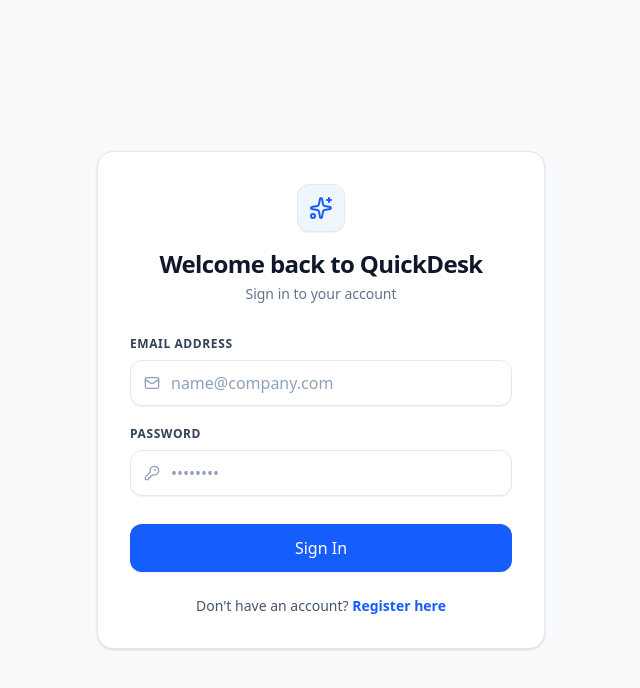
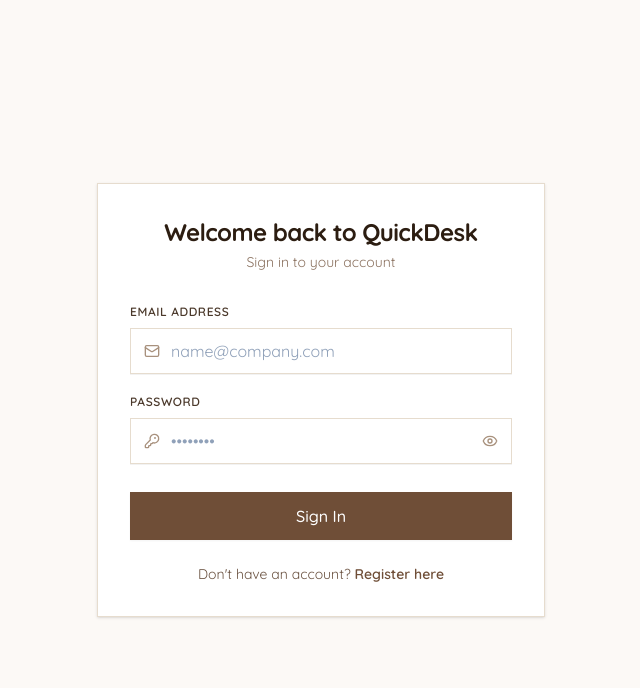
Before and after one commit to shree2698/quickdesk, a Next.js app in the folder frontend/: page /login in a window 1280 px wide. Shown: the top 688 px of the page, without its empty margins (319-959 px from the left). Built offline with nearby package versions, Linux system fonts and the light colour scheme; no server answers.

Commit message:
feat: update global styles for Coffee theme and enhance login page with password visibility toggle

```diff
--- a/frontend/app/globals.css
+++ b/frontend/app/globals.css
@@ -2,41 +2,67 @@
 
 @layer base {
   :root {
-    --bg-primary: #f8fafc;
-    --bg-secondary: #ffffff;
+    --bg-primary: #fcf9f6;
+    --bg-secondary: #f4efe8;
     --bg-card: #ffffff;
-    --bg-card-hover: #f1f5f9;
-    --border-color: #e2e8f0;
-    --border-glow: #3b82f6;
+    --bg-card-hover: #f7f3ee;
+    --border-color: #e6dcce;
+    --border-glow: #8c6747;
 
-    --text-primary: #0f172a;
-    --text-secondary: #475569;
-    --text-muted: #64748b;
+    --text-primary: #2c1d11;
+    --text-secondary: #5c4738;
+    --text-muted: #8c7361;
 
-    --accent-blue: #2563eb;
-    --accent-indigo: #4f46e5;
-    --accent-emerald: #059669;
-    --accent-amber: #d97706;
-    --accent-rose: #e11d48;
+    --accent-coffee: #6f4e37;
+    --accent-espresso: #3d2314;
+    --accent-latte: #c19a6b;
+    --accent-cappuccino: #a67b5b;
+    --accent-cream: #f5ebe0;
   }
 }
 
 body {
   background-color: var(--bg-primary);
   color: var(--text-primary);
-  font-family: system-ui, -apple-system, BlinkMacSystemFont, 'Segoe UI', Roboto, Oxygen, Ubuntu, Cantarell, sans-serif;
+  font-family: var(--font-quicksand), 'Quicksand', system-ui, -apple-system, BlinkMacSystemFont, 'Segoe UI', Roboto, sans-serif;
 }
 
-/* Clean White Panel Utility for Light Theme */
+/* Warm Coffee Panel Utility */
 .glass-panel {
   background: #ffffff;
   backdrop-filter: blur(12px);
   -webkit-backdrop-filter: blur(12px);
-  border: 1px solid #e2e8f0;
-  box-shadow: 0 1px 3px 0 rgb(0 0 0 / 0.05), 0 1px 2px -1px rgb(0 0 0 / 0.05);
+  border: 1px solid #e6dcce;
+  box-shadow: 0 1px 3px 0 rgb(61 35 20 / 0.05), 0 1px 2px -1px rgb(61 35 20 / 0.05);
 }
 
-.glass-panel-hover:hover {
-  background: #f8fafc;
-  border-color: #cbd5e1;
+/* Global Coffee Theme Overrides for Blue & Slate elements */
+.bg-slate-50 { background-color: #fcf9f6 !important; }
+.bg-white { background-color: #ffffff !important; }
+.border-slate-200 { border-color: #e6dcce !important; }
+.border-slate-100 { border-color: #efe6d9 !important; }
+
+/* Primary Coffee Buttons & Highlights */
+.bg-blue-600 { background-color: #6f4e37 !important; }
+.hover\:bg-blue-700:hover { background-color: #553a27 !important; }
+.bg-blue-50 { background-color: #f5ebe0 !important; }
+.text-blue-600 { color: #6f4e37 !important; }
+.text-blue-700 { color: #4a3324 !important; }
+.border-blue-100 { border-color: #e6dcce !important; }
+.border-blue-200 { border-color: #d6c6b2 !important; }
+.focus\:border-blue-600:focus { border-color: #6f4e37 !important; }
+.hover\:text-blue-600:hover { color: #6f4e37 !important; }
+.border-b-2.border-blue-600 { border-bottom-color: #6f4e37 !important; }
+.border-b-2.border-blue-500 { border-bottom-color: #8c6747 !important; }
+
+/* Secondary Slate Text Adjustments for Coffee Harmony */
+.text-slate-900 { color: #2c1d11 !important; }
+.text-slate-700 { color: #4a382a !important; }
+.text-slate-600 { color: #6c5443 !important; }
+.text-slate-500 { color: #8c7361 !important; }
+.text-slate-400 { color: #a8917d !important; }
+
+/* Reset border-radius throughout the application */
+*:not(.animate-spin) {
+  border-radius: 0 !important;
 }
--- a/frontend/app/layout.tsx
+++ b/frontend/app/layout.tsx
@@ -3,6 +3,13 @@
 import { SocketProvider } from '@/lib/SocketContext';
 import LayoutShell from '@/components/LayoutShell';
 import type { Metadata } from 'next';
+import { Quicksand } from 'next/font/google';
+
+const quicksand = Quicksand({
+  subsets: ['latin'],
+  display: 'swap',
+  variable: '--font-quicksand',
+});
 
 export const metadata: Metadata = {
   title: 'QuickDesk — AI-Assisted Helpdesk',
@@ -15,8 +22,8 @@
   children: React.ReactNode;
 }) {
   return (
-    <html lang="en">
-      <body className="bg-[#0b0f17] text-slate-100 antialiased">
+    <html lang="en" className={quicksand.variable}>
+      <body className={`${quicksand.className} bg-[#fcf9f6] text-slate-900 antialiased`}>
         <AuthProvider>
           <SocketProvider>
             <LayoutShell>{children}</LayoutShell>
--- a/frontend/app/login/page.tsx
+++ b/frontend/app/login/page.tsx
@@ -4,11 +4,12 @@
 import { useAuth } from '@/lib/AuthContext';
 import { api } from '@/lib/api';
 import Link from 'next/link';
-import { KeyRound, Mail, AlertCircle, Sparkles } from 'lucide-react';
+import { KeyRound, Mail, AlertCircle, Eye, EyeOff } from 'lucide-react';
 
 export default function LoginPage() {
   const [email, setEmail] = useState('');
   const [password, setPassword] = useState('');
+  const [showPassword, setShowPassword] = useState(false);
   const [error, setError] = useState('');
   const [loading, setLoading] = useState(false);
   const { login } = useAuth();
@@ -32,9 +33,6 @@
     <div className="min-h-screen flex items-center justify-center p-4 bg-slate-50 text-slate-900">
       <div className="w-full max-w-md bg-white rounded-2xl p-8 shadow-sm border border-slate-200">
         <div className="text-center mb-8">
-          <div className="inline-flex items-center justify-center w-12 h-12 rounded-xl bg-blue-50 text-blue-600 mb-4 border border-blue-100 shadow-2xs">
-            <Sparkles className="w-6 h-6" />
-          </div>
           <h1 className="text-2xl font-bold text-slate-900 tracking-tight">Welcome back to QuickDesk</h1>
           <p className="text-sm text-slate-500 mt-1">Sign in to your account</p>
         </div>
@@ -71,13 +69,21 @@
             <div className="relative">
               <KeyRound className="absolute left-3.5 top-1/2 -translate-y-1/2 w-4 h-4 text-slate-400" />
               <input
-                type="password"
+                type={showPassword ? 'text' : 'password'}
                 value={password}
                 onChange={(e) => setPassword(e.target.value)}
                 required
                 placeholder="••••••••"
-                className="w-full pl-10 pr-4 py-2.5 bg-white border border-slate-200 rounded-xl text-slate-900 placeholder-slate-400 focus:outline-none focus:border-blue-600 transition-colors shadow-2xs"
+                className="w-full pl-10 pr-10 py-2.5 bg-white border border-slate-200 rounded-xl text-slate-900 placeholder-slate-400 focus:outline-none focus:border-blue-600 transition-colors shadow-2xs"
               />
+              <button
+                type="button"
+                onClick={() => setShowPassword(!showPassword)}
+                className="absolute right-3.5 top-1/2 -translate-y-1/2 text-slate-400 hover:text-slate-600 focus:outline-none transition-colors cursor-pointer"
+                aria-label={showPassword ? 'Hide password' : 'Show password'}
+              >
+                {showPassword ? <EyeOff className="w-4 h-4" /> : <Eye className="w-4 h-4" />}
+              </button>
             </div>
           </div>
 
--- a/frontend/app/page.tsx
+++ b/frontend/app/page.tsx
@@ -1,5 +1,28 @@
-import { redirect } from "next/navigation";
+'use client';
+
+import { useEffect } from 'react';
+import { useRouter } from 'next/navigation';
+import { useAuth } from '@/lib/AuthContext';
 
 export default function Home() {
-  redirect("/login");
+  const { user, loading } = useAuth();
+  const router = useRouter();
+
+  useEffect(() => {
+    if (loading) return;
+
+    if (!user) {
+      router.replace('/login');
+    } else if (user.role === 'AGENT' || user.role === 'ADMIN') {
+      router.replace('/agent/dashboard');
+    } else {
+      router.replace('/employee/my-tickets');
+    }
+  }, [user, loading, router]);
+
+  return (
+    <div className="min-h-screen flex items-center justify-center bg-slate-50 text-slate-500">
+      <div className="animate-spin rounded-full h-8 w-8 border-b-2 border-blue-600"></div>
+    </div>
+  );
 }
```
